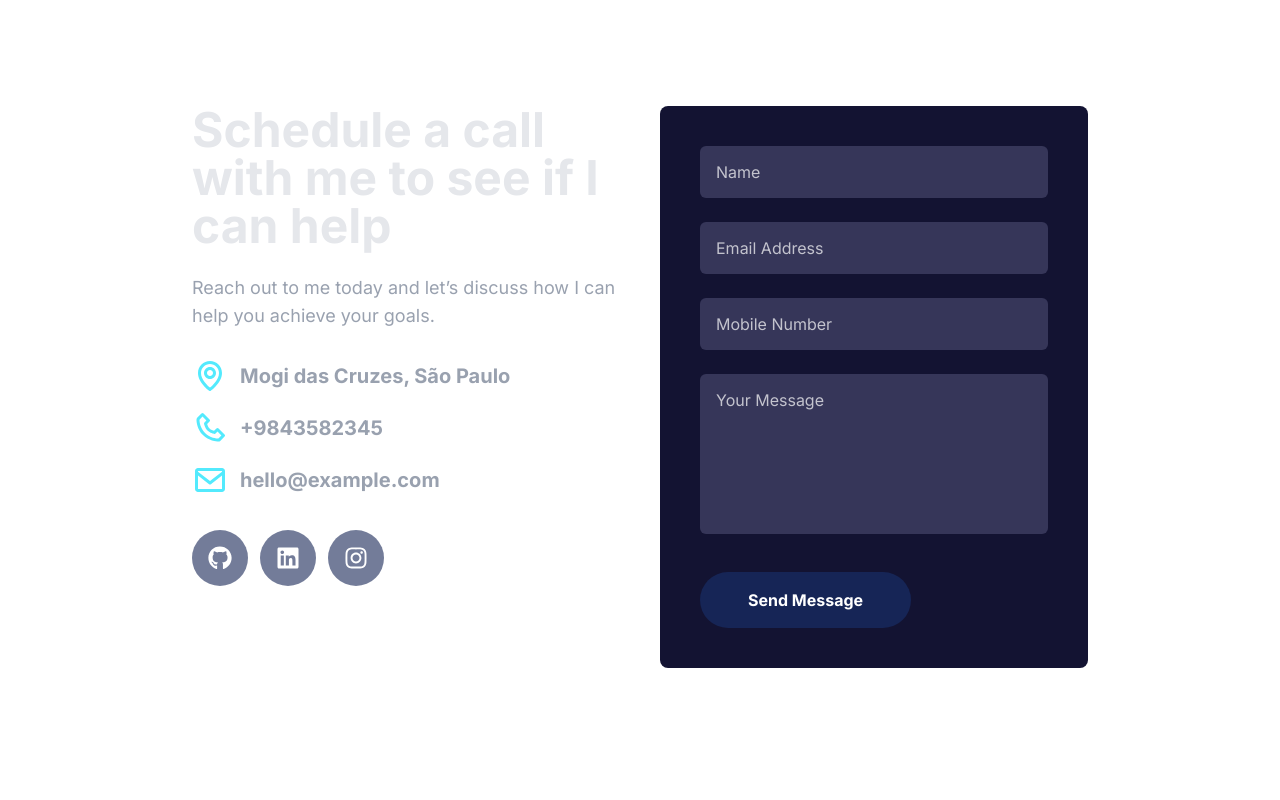
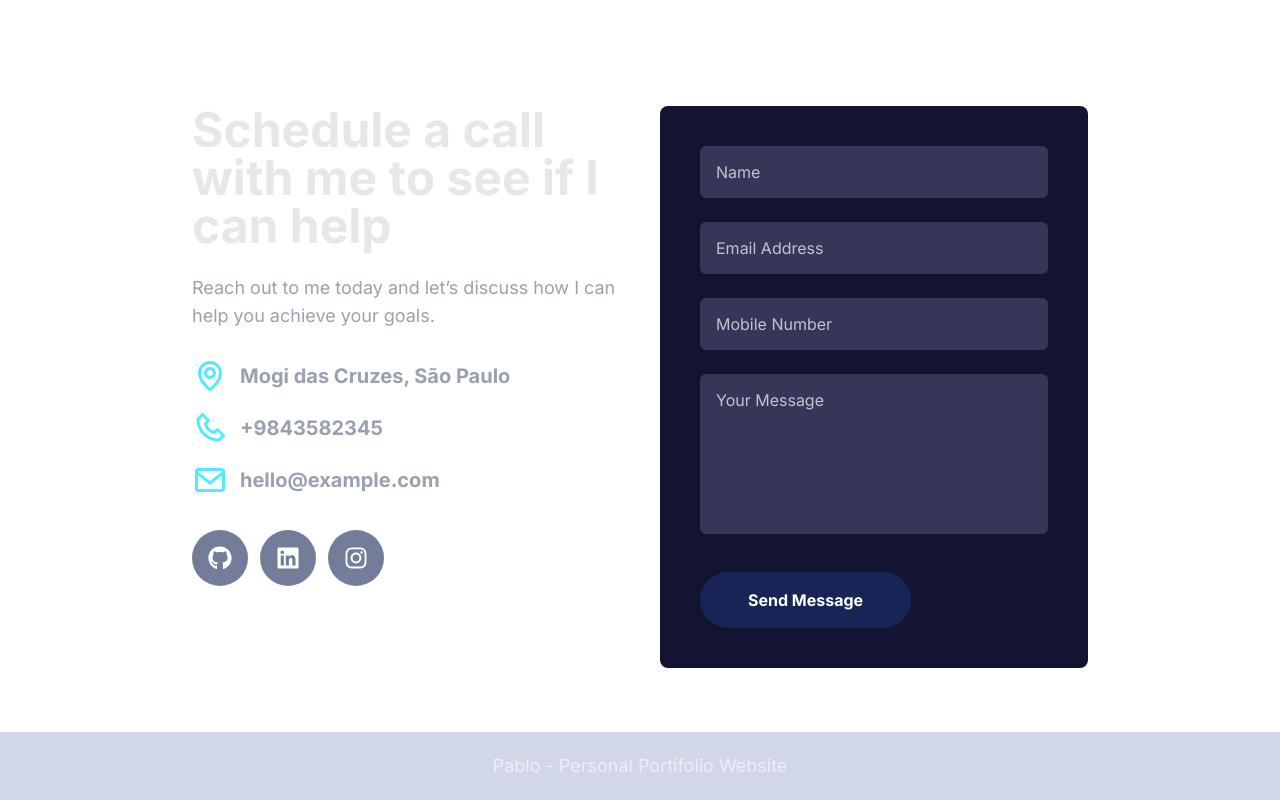
Before and after one commit to pablo-cruzbr/modern-portfolio-website, a Next.js app: page / in a window 1280 px wide. Shown: the part 4878-5678 px from the top of the page. Before the commit the page ends 5610 px from the top, so only its background shows below. Built offline with nearby package versions, Linux system fonts and the light colour scheme.

Commit message:
feat: new component section footer

```diff
--- a/app/layout.tsx
+++ b/app/layout.tsx
@@ -2,6 +2,7 @@ import type { Metadata } from "next";
 import { Inter } from "next/font/google";
 import ResponsiveNav from "@/components/Home/Nav.tsx/ResponsiveNav";
 import "./globals.css";
+import Footer from "@/components/Home/Contact/Footer/Footer";
 
 const font = Inter({
   weight: ["100", "200", "300", "400", "500", "600", "700", "800", "900"],
@@ -25,6 +26,7 @@ export default function RootLayout({
         className={`${font.className} antialiased bg-[#0C0D1F]`}>
           <ResponsiveNav/>
           {children}
+          <Footer/>
       </body>
     </html>
   );
--- /dev/null
+++ b/components/Home/Contact/Footer/Footer.tsx
@@ -0,0 +1,13 @@
+import React from 'react'
+
+const Footer = () => {
+  return (
+    <div className="bg-blue-900/20 p-5">
+        <h1 className="text-lg text-white/60 text-center">
+            Pablo - Personal Portifolio Website
+        </h1>
+    </div>
+  )
+}
+
+export default Footer
--- a/components/Home/Home.tsx
+++ b/components/Home/Home.tsx
@@ -7,6 +7,7 @@ import Skills from './Skills/Skills'
 import ClientReview from './ClientRaview/ClientReview'
 import Blog from './Blog/Blog'
 import Contact from './Contact/Contact'
+import Footer from './Contact/Footer/Footer'
 const Home = () => {
   return (
     <div className="overflow-hidden">
```
